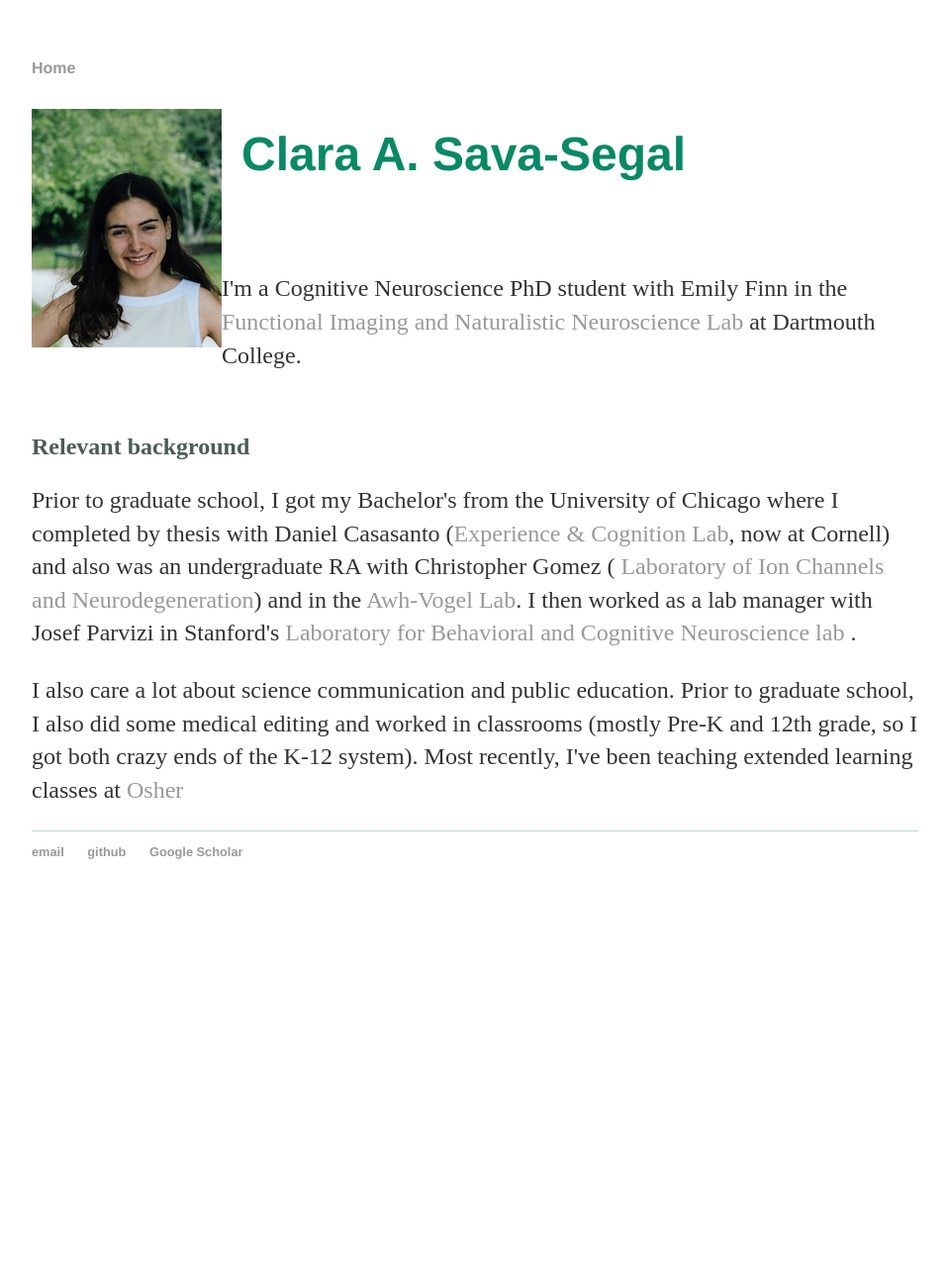
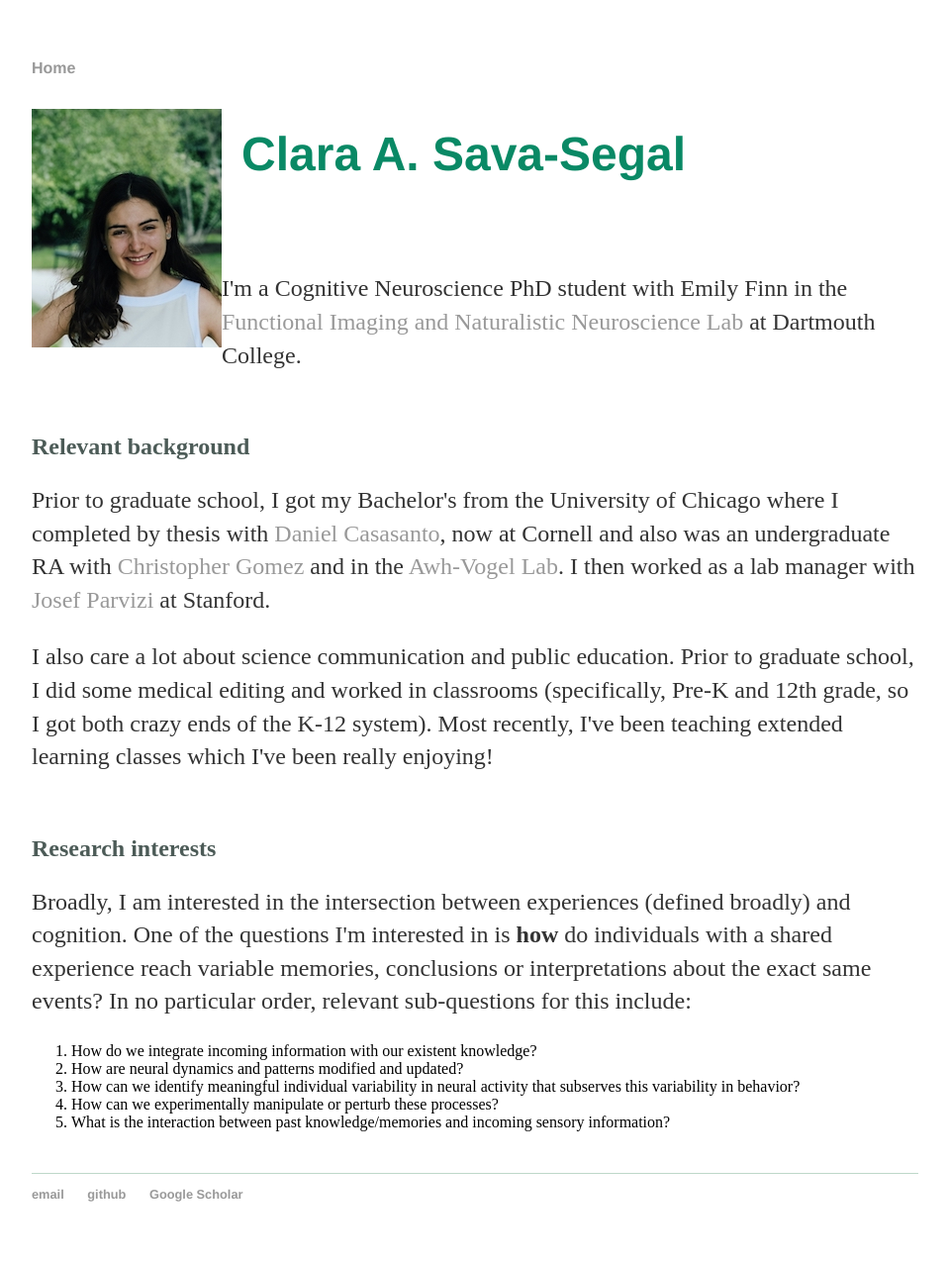
Before and after one commit to csavasegal/csavasegal.github.io, a Jekyll site: the page built from index.html, in a window 1280 px wide. Shown: the whole page at 99% size, without its empty margins (160-1119 px from the left). Built offline with Jekyll 4.4.1, drawn with Linux system fonts in a browser that asks for light colours; before the commit the page ends 928 px from its top, so only the background shows below that.

Commit message:
Add files via upload

```diff
--- a/index.html
+++ b/index.html
@@ -20,15 +20,34 @@
     <br>
 </div><!-- /.blurb -->
 
+<div class="blurb">
+    <h2><span style="color:rgb(76, 91, 87)">Relevant background</span></h2>
+	<p>Prior to graduate school, I got my Bachelor's from the University of Chicago where I completed by thesis with <a href = "http://casasanto.com/" >Daniel Casasanto</a>,
+        now at Cornell and also was an undergraduate RA with <a href = "https://voices.uchicago.edu/gomezlab/" > Christopher Gomez</a> and in the <a href = "https://awhvogellab.com/" >Awh-Vogel Lab</a>.
+        I then worked as a lab manager with <a href = "https://med.stanford.edu/parvizi-lab.html" > Josef Parvizi </a>at Stanford. </p>
+
+
+    <p> I also care a lot about science communication and public education. Prior to graduate school, I did some medical editing and worked in classrooms (specifically, Pre-K and 12th grade, so I got both crazy ends of the K-12 system).
+        Most recently, I've been teaching extended learning classes which I've been really enjoying!</a></p>
+    <br>
+</div><!-- /.blurb -->
 
 
 <div class="blurb">
-    <h2><span style="color:rgb(76, 91, 87)">Relevant background</span></h2>
-	<p>Prior to graduate school, I got my Bachelor's from the University of Chicago where I completed by thesis with Daniel Casasanto (<a href = "http://casasanto.com/" >Experience & Cognition Lab</a>,
-        now at Cornell) and also was an undergraduate RA with Christopher Gomez (<a href = "https://voices.uchicago.edu/gomezlab/" > Laboratory of Ion Channels and Neurodegeneration</a>) and in the <a href = "https://awhvogellab.com/" >Awh-Vogel Lab</a>.
-        I then worked as a lab manager with Josef Parvizi in Stanford's <a href = "https://med.stanford.edu/parvizi-lab.html" > Laboratory for Behavioral and Cognitive Neuroscience lab </a>. </p>
+    <h2><span style="color:rgb(76, 91, 87)">Research interests</span></h2>
+	<p>
+        Broadly, I am interested in the intersection between experiences (defined broadly) and cognition.
+        One of the questions I'm interested in is <strong>how</strong> do individuals with a shared experience reach variable memories, conclusions or interpretations about the exact same events?
+        In no particular order, relevant sub-questions for this include:
 
+        <ol>
+            <li>How do we integrate incoming information with our existent knowledge?</li>
+            <li>How are neural dynamics and patterns modified and updated?</li>
+            <li>How can we identify meaningful individual variability in neural activity that subserves this variability in behavior?</li>
+            <li>How can we experimentally manipulate or perturb these processes?</li>
+            <li>What is the interaction between past knowledge/memories and incoming sensory information?</li>
+        </ol>
+    </p>
 
-    <p> I also care a lot about science communication and public education. Prior to graduate school, I also did some medical editing and worked in classrooms (mostly Pre-K and 12th grade, so I got both crazy ends of the K-12 system).
-        Most recently, I've been teaching extended learning classes at <a href = "https://osher.dartmouth.edu/" > Osher</a></p>
+    <br>
 </div><!-- /.blurb -->
```
